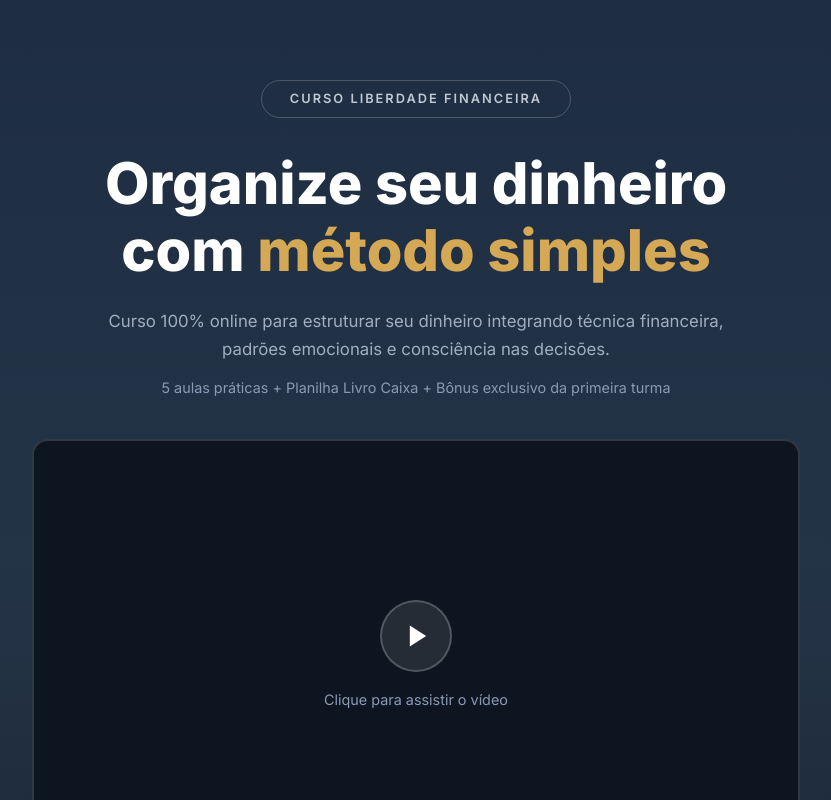
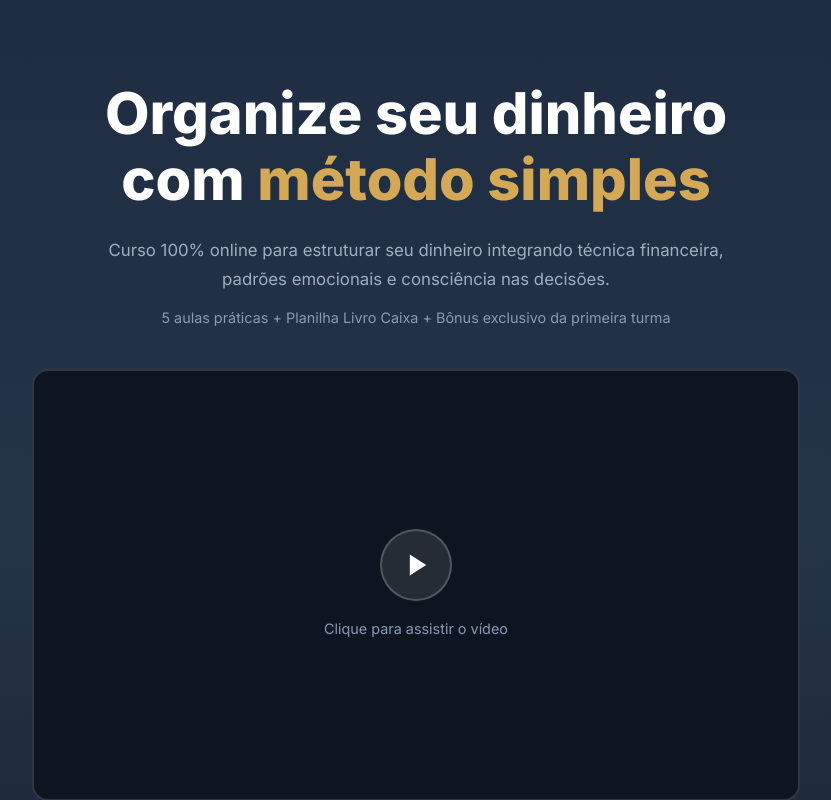
Before and after one commit to mariolellis2024/liberdadefinanceira, a React (Vite) app: page / in a window 1280 px wide. Shown: the top 800 px of the page, without its empty margins (224-1055 px from the left). Built offline with nearby package versions, Linux system fonts and the light colour scheme; no server answers.

Commit message:
fix: remove hero tag 'CURSO LIBERDADE FINANCEIRA'

```diff
--- a/src/components/Hero.tsx
+++ b/src/components/Hero.tsx
@@ -45,7 +45,6 @@ export default function Hero() {
   return (
     <section id="hero" className="hero">
       <div className="container">
-        <span className="hero-tag">CURSO LIBERDADE FINANCEIRA</span>
         <h1>
           Organize seu dinheiro
           <br />
```
